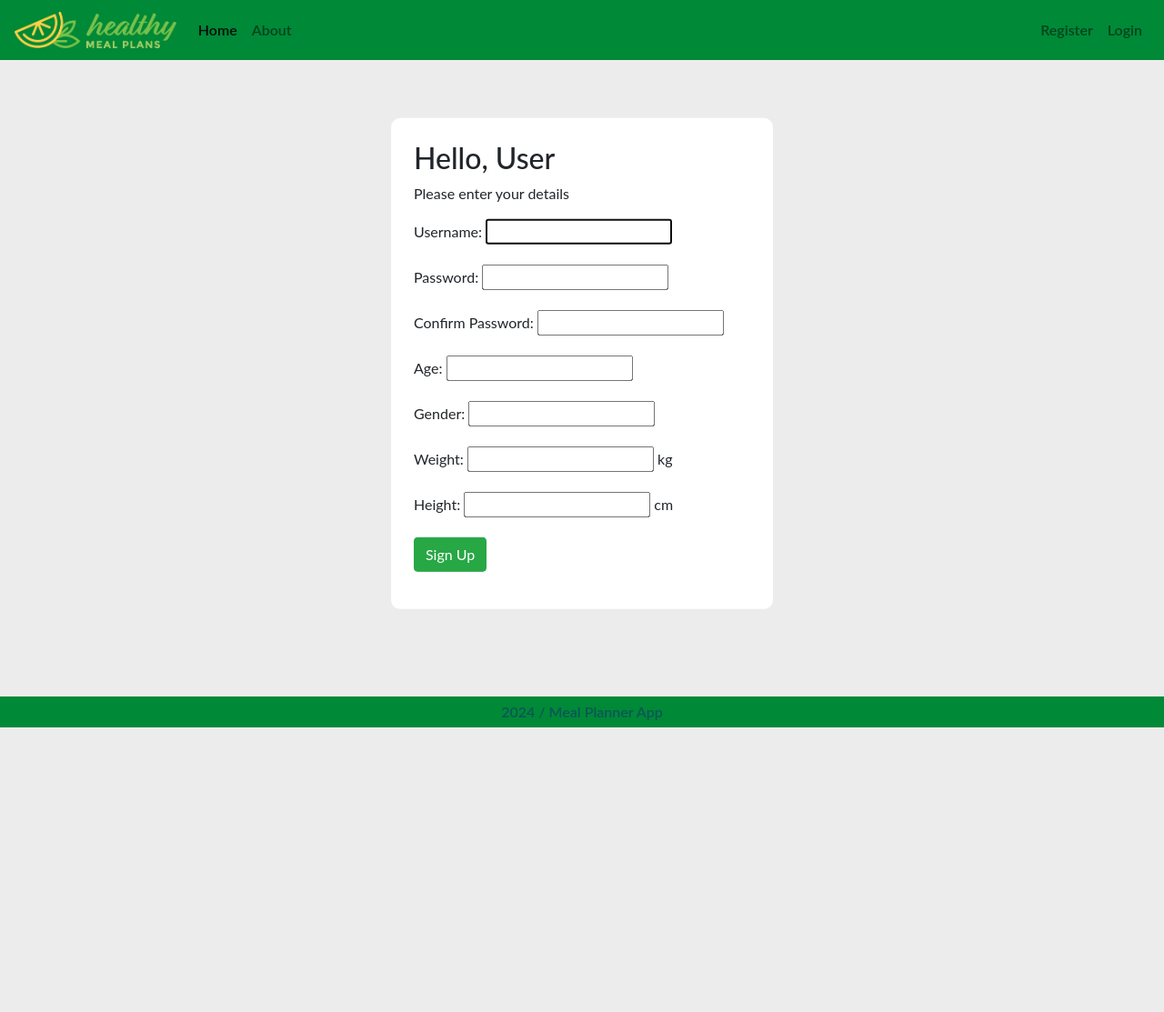
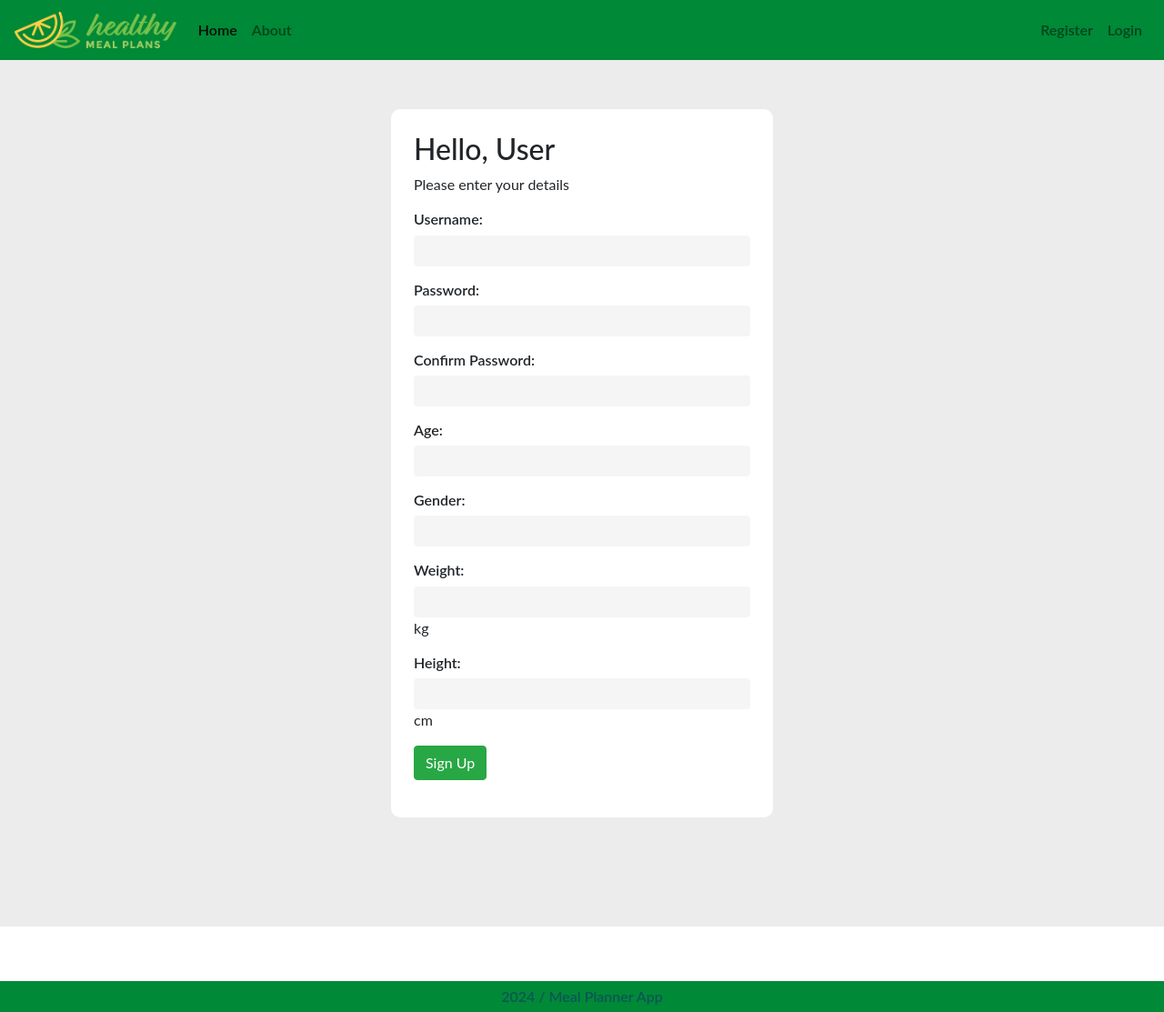
Before and after one commit to Fran-Y/AI_Powered_Meal_Planning_App, a Django app: page /register in a window 1280 px wide. Shown: the whole page at 91% size. Before the commit the page ends 800 px from the top, so only its background shows below. Run offline with Django 4.2, Linux system fonts and the light colour scheme; tables that the repository leaves empty hold one stand-in row (values such as "Sample post"); parts of the project's set-up code (start-up, migrations or seed data) failed here and were passed over; some libraries are stand-ins or nearby versions.

Commit message:
some updates

```diff
--- a/mealPlanningMain/static/css/style.css
+++ b/mealPlanningMain/static/css/style.css
@@ -254,6 +254,7 @@ header{
 
 footer{
     position: relative;
+    top: 60px;
     width: 100%;
 }
 
@@ -265,7 +266,7 @@ footer p{
 }
 
 footer .footer-section-content{
-    position: absolute;
+    position: relative;
     width: 100%;
     bottom: 0;
     padding: 5px 0;
@@ -278,16 +279,16 @@ footer .footer-section-content{
     /* display: flex;
     justify-content: center;
     align-items: center; */
-    padding: 60px 0;
+    padding: 120px 0;
     background-color: #ececec;
-    height: 100vh;
+    min-height: 100vh;
 }
 
 .login-form-section-content{
-    position: absolute;
-    top: 50%;
+    position: relative;
+    /*top: 50%;*/
     left: 50%;
-    transform: translate(-50%, -50%);
+    transform: translate(-50%, 0%);
     max-width: 450px;
     width: 100%;
 }
@@ -427,18 +428,27 @@ footer .footer-section-content{
     text-align: center;
 }
 
+.dietary-preferences-section .dietary-section-content h2.section-title{
+    font-size: 30px;
+    font-weight: 600;
+    line-height: 1.2;
+    margin-bottom: 10px;
+}
+
 /* ----- */
 
 .about-us-banner{
+    position: relative;
     display: flex;
     justify-content: center;
     align-items: center;
-    height: 150px;
+    min-height: 150px;
     /* background: linear-gradient(180deg,#030749,rgba(96, 33, 255, 0.592) 0%); */
     color: #fff;
     background-color: rgb(152, 198, 53);
     background-size: cover;
     background-position: center center;
+    top: 66px;
 }
 
 .about-us-banner-content{
@@ -448,6 +458,8 @@ footer .footer-section-content{
 }
 
 .how-we-work{
+    position: relative;
+    top: 60px;
     background-color: #ececec;
 }
 
@@ -485,10 +497,28 @@ footer .footer-section-content{
     outline: none;
 }
 
-.animate{
+.animate.active{
     opacity: 0;
     transform: translateY(30px);
     animation: moveup 2s linear forwards;
+}
+
+label{
+    display: block;
+    font-size: 16px;
+    font-weight: 600;
+    line-height: 1.2;
+}
+
+input[type="text"], input[type="email"], input[type="password"], input[type="number"], select{
+    display: inline-block;
+    width: 100%;
+    background-color: #F5F5F5;
+    padding: 5px 10px;
+    border-radius: 4px 4px 4px 4px;
+    border: none;
+    outline: none;
+    /*cursor: pointer;*/
 }
 
 @keyframes slideRight{
--- a/mealPlanningMain/templates/about.html
+++ b/mealPlanningMain/templates/about.html
@@ -11,7 +11,7 @@
         </div>
     </div>
     <section class="how-we-work">
-        <div class="how-we-work-content">
+        <div class="how-we-work-content animate">
             <div class="container">
                 <h2 class="text-center py-5">Steps To Follow</h2>
                 <div class="row mb-4">
@@ -72,7 +72,7 @@
         <hr>
         <div class="additional-info">
             <h2>Ready To Get Started?</h2>
-            <a class="about-login-button">Try It Out</a>
+            <a href="{% url 'login' %}" class="about-login-button">Try It Out</a>
         </div>
     </section>
 {% endblock %}
--- a/mealPlanningMain/templates/landing.html
+++ b/mealPlanningMain/templates/landing.html
@@ -12,7 +12,7 @@
                     <div class="col-md-6 pt-5">
                         <h1><span>Make Healthy Life</span><br> With Healthy Meal Plan</h1>
                         <p>Lorem ipsum dolor sit amet consectetur adipisicing elit. Quos excepturi quas nam vel, quaerat accusantium, illo nemo repudiandae distinctio unde voluptatum nesciunt vero ex omnis obcaecati fugit illum autem eaque!</p>
-                        <a href="">Get Started</a>
+                        <a href="{% url 'login' %}">Get Started</a>
                     </div>
                     <div class="col-md-6">
                         <div class="banner-images">
--- a/mealPlanningMain/templates/meal-plans.html
+++ b/mealPlanningMain/templates/meal-plans.html
@@ -1216,7 +1216,7 @@
             }
 
             for (let items of d14) {
-                let row = ['Wendesday', 'Lunch', items];
+                let row = ['Wednesday', 'Lunch', items];
                 csvData += row.join(',') + '\n';
             }
 
--- a/templates/base.html
+++ b/templates/base.html
@@ -89,6 +89,7 @@
 
         function reveal(){
             let reveals = document.querySelectorAll('.reveal');
+            let animate = document.querySelectorAll('.animate');
 
             for(let i=0; i < reveals.length; i++){
                 let windowHeight = window.innerHeight;
@@ -97,6 +98,19 @@
 
                 if(revealTop < windowHeight - revealPoint){
                     reveals[i].classList.add('active');
+                }
+                // }else{
+                //     reveals[i].classList.remove('active');
+                // }
+            }
+
+            for(let i=0; i < animate.length; i++){
+                let windowHeight = window.innerHeight;
+                let revealTop = animate[i].getBoundingClientRect().top;
+                let revealPoint = 150;
+
+                if(revealTop < windowHeight - revealPoint){
+                    animate[i].classList.add('active');
                 }
                 // }else{
                 //     reveals[i].classList.remove('active');
```
Also changed, not shown: mealPlanningMain/static/css/dashboard.css (+21 -0 lines).
